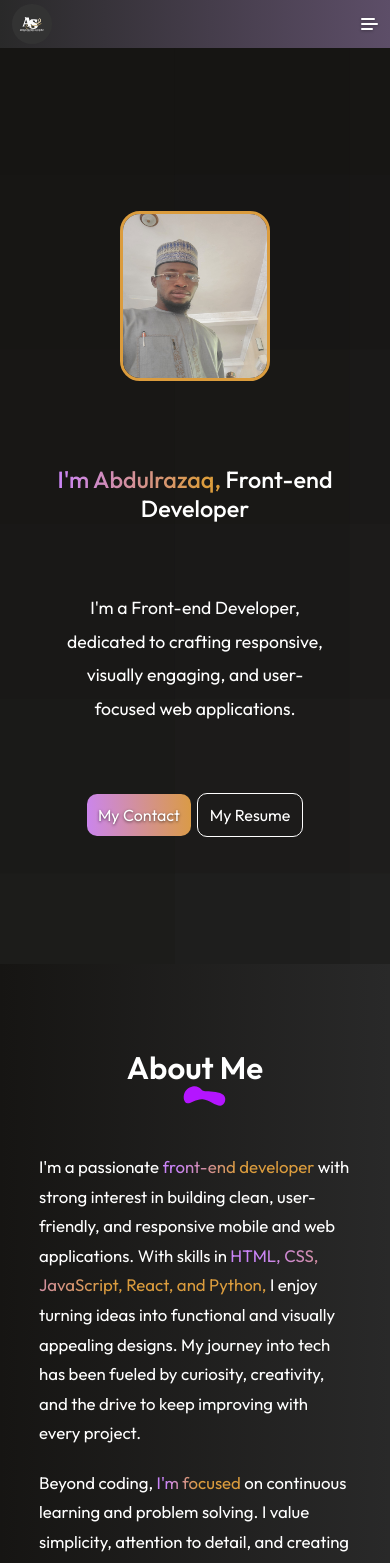
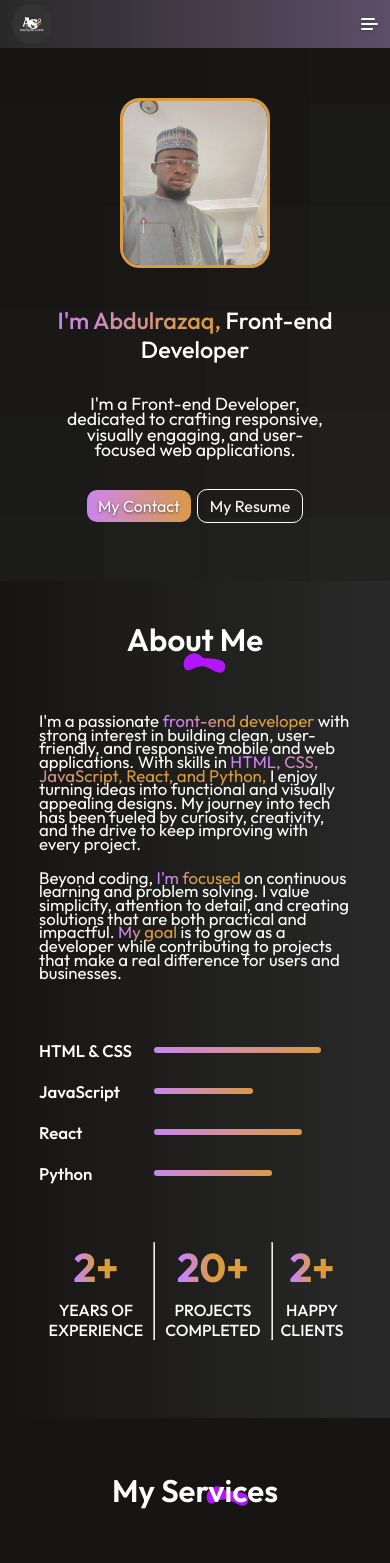
Before and after one commit to SAOMEIZA01/my-react-portfolio, a React (Vite) app: page / in a window 390 px wide. Shown: the top 1563 px of the page. Built offline with nearby package versions, Linux system fonts and the light colour scheme.

Commit message:
general update

```diff
--- a/src/Components/About/About.css
+++ b/src/Components/About/About.css
@@ -1,22 +1,22 @@
 .about-container {
     background: linear-gradient(90deg,#161513, #292929);
-    margin-top: -15vh;
+    margin-top: -15vw;
 }
 .about {
     display: flex;
     flex-direction: column;
     align-items: center;
     justify-content: center;
-    gap: 10vh;
-    margin: 8vh 10vw;
-    padding-top: 10vh;
+    gap: 10vw;
+    margin: 10vw;
+    padding-top: 10vw;
 }
 .about-title {
     position: relative;
     display: flex;
     align-items: center;
     flex-direction: column;
-    margin-bottom: 5vh;
+    margin-bottom: 5vw;
 }
 .about-title h1 {
     position: relative;
@@ -28,7 +28,7 @@
 .about-title img {
     position: absolute;
     width: 20vw;
-    top: 3vh;
+    top: 3vw;
     right: 0;
     z-index: 1;
 }
@@ -36,16 +36,13 @@
     display: flex;
     gap: 8vw;
 }
-/*.about-sections img {
-    width: 250px;
-}*/
 .about-right {
     display: flex;
     flex-direction: column;
     gap: 60px;
 }
 .about-left-image {
-    margin-bottom: 1.5vh;
+    margin-bottom: 1.5vw;
     border: solid 5px #DB9C3D;
     border-radius: 0 15px 0 15px;
     width: 25vw;
@@ -94,14 +91,14 @@
     display: flex;
     width: 100%;
     justify-content: space-around;
-    margin-bottom: 20vh;
-    margin-top: 5vh;
+    margin-bottom: 20vw;
+    margin-top: 5vw;
 }
 .about-achievment {
     display: flex;
     flex-direction: column;
     align-items: center;
-    gap: 1.5vh;
+    gap: 1.7vw;
     transition: 0.5s;
 }
 .about-achievment:hover {
@@ -117,7 +114,7 @@
     -webkit-text-fill-color: transparent;
 }
 .about-achievment p {
-    font-size: 1rem;
+    font-size: 1em;
     font-weight: 500;
 }
 
@@ -132,11 +129,11 @@
 @media (max-width: 768px) {
     .about {
         align-items: center;
-        margin: 5vh 10vw;
-        gap: 8vh;
+        margin: 5vw 10vw;
+        gap: 10vw;
     }
     .about-title {
-        margin-bottom: 6vh;
+        margin-bottom: 6vw;
     }
     .about-title h1 {
         font-size: 8vw;
@@ -144,7 +141,7 @@
     }
     .about-title img {
         width: 30vw;
-        top: 1vh;
+        top: 1vw;
     }
     .about-sections {
         flex-direction: column;
@@ -157,8 +154,8 @@
     }
     .about-para {
         font-size: 1.05rem;
-        line-height: 3.5vh;
-        margin-top: -10vh;
+        line-height: 3.5vw;
+        margin-top: -10vw;
     }
     .about-skill {
         gap: 15px;
--- a/src/Components/Contact/Contact.css
+++ b/src/Components/Contact/Contact.css
@@ -192,6 +192,10 @@
         font-size: 1em;
         padding: 1.5rem;
     }
+    .contact-right input:focus,
+    .contact-right textarea:focus {
+        margin-top: 5px;
+    }
     .contact-submit {
         font-size: 1em;
         padding: 1.5vw 4vw;
--- a/src/Components/Hero/Hero.css
+++ b/src/Components/Hero/Hero.css
@@ -2,7 +2,7 @@
     display: flex;
     align-items: center;
     flex-direction: column;
-    gap: 6vh;
+    gap: 6vw;
     /*margin-top: 150px;*/
     background: url('../../assets/radiant_gradient(2).svg');
     background-size: cover;
@@ -12,7 +12,7 @@
     width: 13vw;
     height: 16vw;
     border-radius: 10vw;
-    margin-top: 25vh;
+    margin-top: 25vw;
     border: solid 3px #eee8f1;
 }
 .hero h1 {
@@ -40,7 +40,7 @@
     gap: 25px;
     font-size: 20px;
     font-weight: 500;
-    margin-bottom: 25vh;
+    margin-bottom: 25vw;
 }
 .hero-connect {
     padding: 15px 40px;
@@ -64,38 +64,38 @@
 
 @media (max-width:768px) {
     .hero img {
-        margin-top: 25vh;
+        margin-top: 25vw;
         width: 150px;
         height: 170px;
         border-radius: 20px;
         border: solid 3px #DB9C3D;
     }
     .hero h1 {
-        margin-top: 4vh;
+        margin-top: 4vw;
         font-size: 6vw;
         width: 90%;
     }
     .hero p {
         width: 70%;
         font-size: 1.1rem;
-        line-height: 4vh;
-        margin: 2vh 0;
+        line-height: 4vw;
+        margin: 2vw 0;
     }
     .hero-action {
         gap: 1.6vw;
         font-size: 1rem;
         font-weight: 400;
-        margin-bottom: 25vh;
+        margin-bottom: 25vw;
     }
     .hero-connect {
-        padding: 1.3vh 2.8vw;
+        padding: 1.5vw 2.8vw;
         border-radius: 10px;
         font-size: 1em;
     }
     .hero-resume {
         display: flex;
         align-items: center;
-        padding: 1.3vh 3vw;
+        padding: 1.5vw 3vw;
         border-radius: 10px;
         font-size: 1em;
         border: solid 1px #fff;
--- a/src/Components/Services/Services.css
+++ b/src/Components/Services/Services.css
@@ -82,8 +82,8 @@
 @media (max-width: 768px) {
     .services {
         align-items: center;
-        gap: 5vh;
-        margin: 5vh 10vw;
+        gap: 5vw;
+        margin: 5vw 10vw;
     }
     .services-title h1 {
         padding: 0;
@@ -92,14 +92,14 @@
     .services-title img {
         position: absolute;
         width: 30vw;
-        top: 5vh;
+        top: 5vw;
         margin-right: -2vw;
     }
     .services-container {
         grid-template-columns: 1fr 1fr;
     }
     .services-format {
-        gap: 2vh;
+        gap: 2vw;
         padding: 3vw;
         font-weight: 350;
     }
@@ -111,7 +111,7 @@
     }
     .services-format p {
         font-size: 0.8rem;
-        line-height: 3vh;
+        line-height: 3.5vw;
         max-width: none;
     }
     .services-readmore {
```
